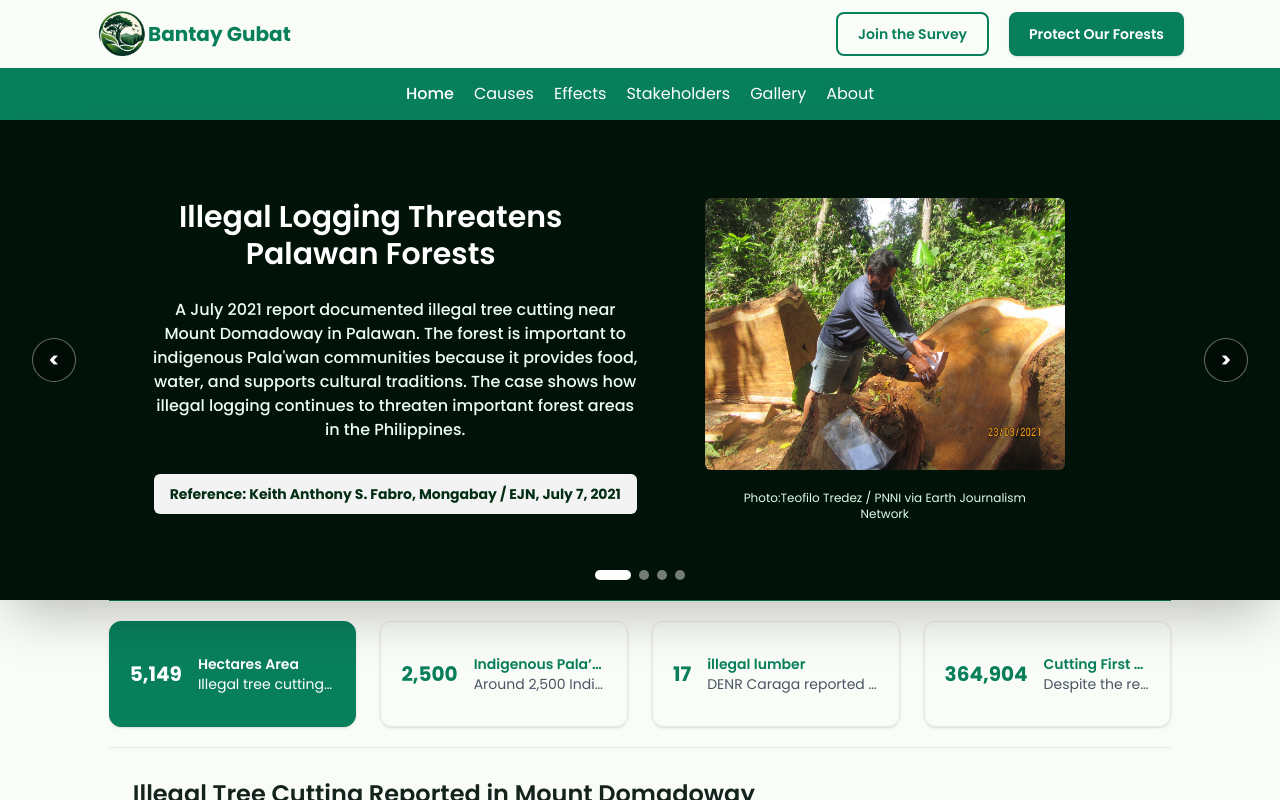
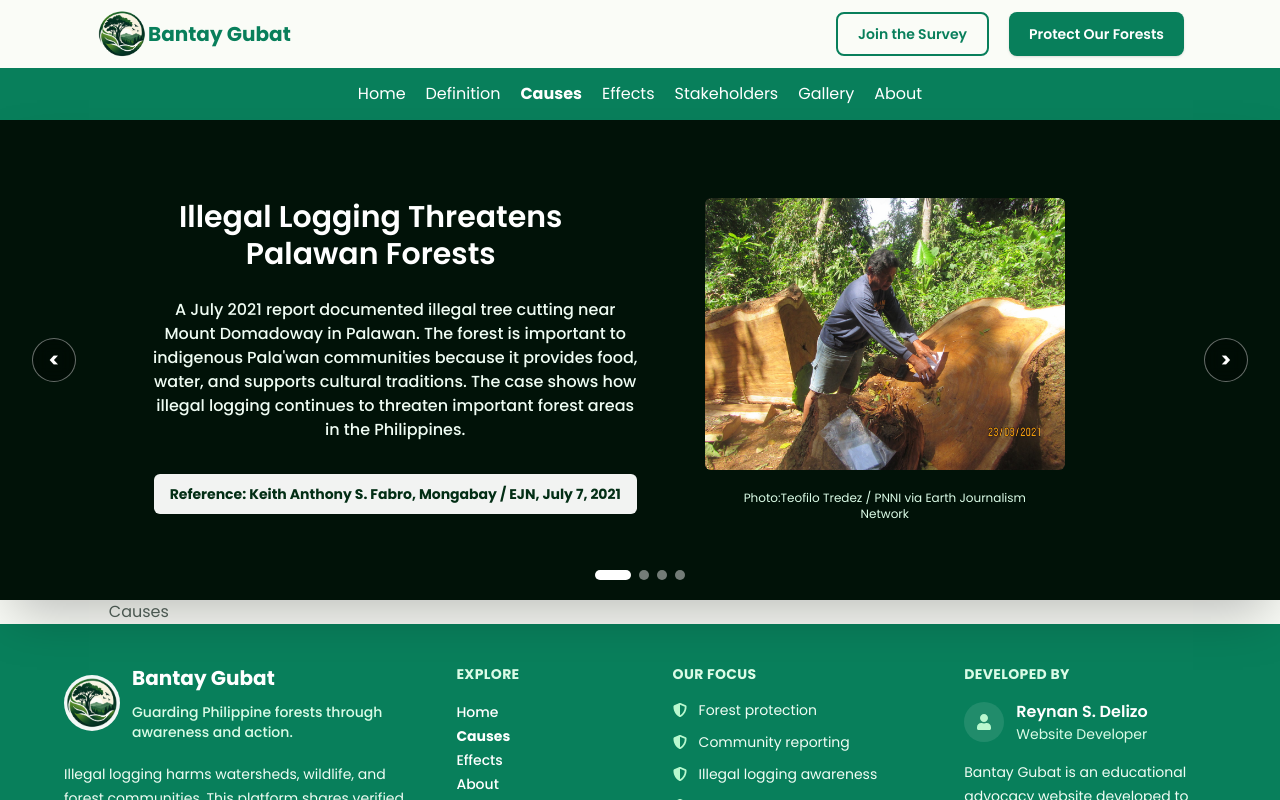
Before and after one commit to reynan1/bantay_gubat, a React (Vite) app: page /causes in a window 1280 px wide. Before the commit this address led to /. Shown: the top 800 px of the page. Built offline with nearby package versions, Linux system fonts and the light colour scheme; no server answers.

Commit message:
addination pages definition pages

```diff
--- a/src/App.tsx
+++ b/src/App.tsx
@@ -1,9 +1,11 @@
 import './App.css'
-import { BrowserRouter as Router, Routes, Route, Navigate } from "react-router-dom";
+import { BrowserRouter as Router, Routes, Route } from "react-router-dom";
 import Header from './components/layouts/Header';
 import Hero from './components/layouts/Hero';
 import Footer from './components/layouts/Footer';
 import Home from './pages/Home';
+import Definition from './pages/Definition';
+import Causes from './pages/Causes';
 import About from './pages/About';
 import Effect from './pages/Effect';
 import StakeHolders from './pages/StakeHolders';
@@ -18,7 +20,8 @@ function App() {
        <main className='w-[83%] !mx-auto '>
         <Routes>
             <Route path="/" element={<Home />} />
-            <Route path="/causes" element={<Navigate to="/" replace />} />
+            <Route path="/definition" element={<Definition />} />
+            <Route path="/causes" element={<Causes/>} />
             <Route path="/effects" element={<Effect />} />
             <Route path="/stakeholders" element={<StakeHolders />} />
             <Route path="/gallery" element={<Gallery />} />
--- a/src/components/layouts/Footer.tsx
+++ b/src/components/layouts/Footer.tsx
@@ -1,4 +1,4 @@
-import { Link } from "react-router-dom";
+import { NavLink } from "react-router-dom";
 import {
   FaEnvelope,
   FaFacebookF,
@@ -73,16 +73,17 @@ function Footer() {
             <ul className="space-y-3">
               {footerLinks.map((link) => (
                 <li key={link.label}>
-                  <Link
+                  <NavLink
                     to={link.to}
-                    className="
-                      text-sm font-medium !text-white
+                    end={link.to === "/"}
+                    className={({ isActive }) => `
+                      text-sm ${isActive ? "font-bold" : "font-medium"} !text-white
                       transition-colors duration-200
                       hover:!text-green-200
-                    "
+                    `}
                   >
                     {link.label}
-                  </Link>
+                  </NavLink>
                 </li>
               ))}
             </ul>
--- a/src/components/layouts/Header.tsx
+++ b/src/components/layouts/Header.tsx
@@ -1,6 +1,6 @@
 import bantayGubatLogo from "../../assets/logo/bantay-gubat.png";
 import { useState } from "react";
-import { Link } from "react-router-dom";
+import { NavLink } from "react-router-dom";
 import JoinSurvey from "../modal/JoinSurvey";
 import ProtectForest from "../modal/ProtectForest";
 
@@ -74,87 +74,103 @@ function Header() {
         <ul className="flex items-center justify-center gap-5">
 
           <li>
-            <Link
+            <NavLink
               to="/"
-              className="
-                font-medium
+              end
+              className={({ isActive }) => `
+                ${isActive ? "font-bold" : "font-normal"}
                 !text-white
                 transition-colors duration-200
                 hover:!text-green-200
-              "
+              `}
             >
               Home
-            </Link>
+            </NavLink>
           </li>
 
           <li>
-            <Link
-              to="/causes"
-              className="
-                font-normal
+            <NavLink
+              to="/definition"
+              end
+              className={({ isActive }) => `
+                ${isActive ? "font-bold" : "font-normal"}
                 !text-white
                 transition-colors duration-200
                 hover:!text-green-200
-              "
+              `}
             >
-              Causes
-            </Link>
+              Definition
+            </NavLink>
           </li>
 
           <li>
-            <Link
-              to="/effects"
-              className="
-                font-normal
+            <NavLink
+              to="/causes"
+              className={({ isActive }) => `
+                ${isActive ? "font-bold" : "font-normal"}
                 !text-white
                 transition-colors duration-200
                 hover:!text-green-200
-              "
+              `}
             >
-              Effects
-            </Link>
+              Causes
+            </NavLink>
           </li>
 
           <li>
-            <Link
+            <NavLink
               to="/effects"
-              className="
-                font-normal
+              className={({ isActive }) => `
+                ${isActive ? "font-bold" : "font-normal"}
                 !text-white
                 transition-colors duration-200
                 hover:!text-green-200
-              "
+              `}
             >
-              Stakeholders
-            </Link>
+              Effects
+            </NavLink>
           </li>
 
           <li>
-            <Link
-              to="/gallery"
-              className="
-                font-normal
+            <NavLink
+              to="/stakeholders"
+              className={({ isActive }) => `
+                ${isActive ? "font-bold" : "font-normal"}
                 !text-white
                 transition-colors duration-200
                 hover:!text-green-200
-              "
+              `}
             >
-              Gallery
-            </Link>
+              Stakeholders
+            </NavLink>
           </li>
 
           <li>
-            <Link
-              to="/about"
-              className="
-                font-normal
+            <NavLink
+              to="/gallery"
+              className={({ isActive }) => `
+                ${isActive ? "font-bold" : "font-normal"}
                 !text-white
                 transition-colors duration-200
                 hover:!text-green-200
-              "
+              `}
+            >
+              Gallery
+            </NavLink>
+          </li>
+
+          <li>
+            <NavLink
+              to="/about"
+              className={({ isActive }) => `
+                ${isActive ? "font-bold" : "font-normal"}
+                !text-white
+                transition-colors duration-200
+                hover:!text-green-200
+              `}
             >
               About
-            </Link>
+            </NavLink>
           </li>
 
         </ul>
--- /dev/null
+++ b/src/pages/Causes.tsx
@@ -0,0 +1,11 @@
+import React from 'react'
+
+function Causes() {
+  return (
+    <div>
+      Causes
+    </div>
+  )
+}
+
+export default Causes
--- /dev/null
+++ b/src/pages/Definition.tsx
@@ -0,0 +1,10 @@
+
+function Definition() {
+  return (
+    <div>
+      Definition
+    </div>
+  )
+}
+
+export default Definition
```
